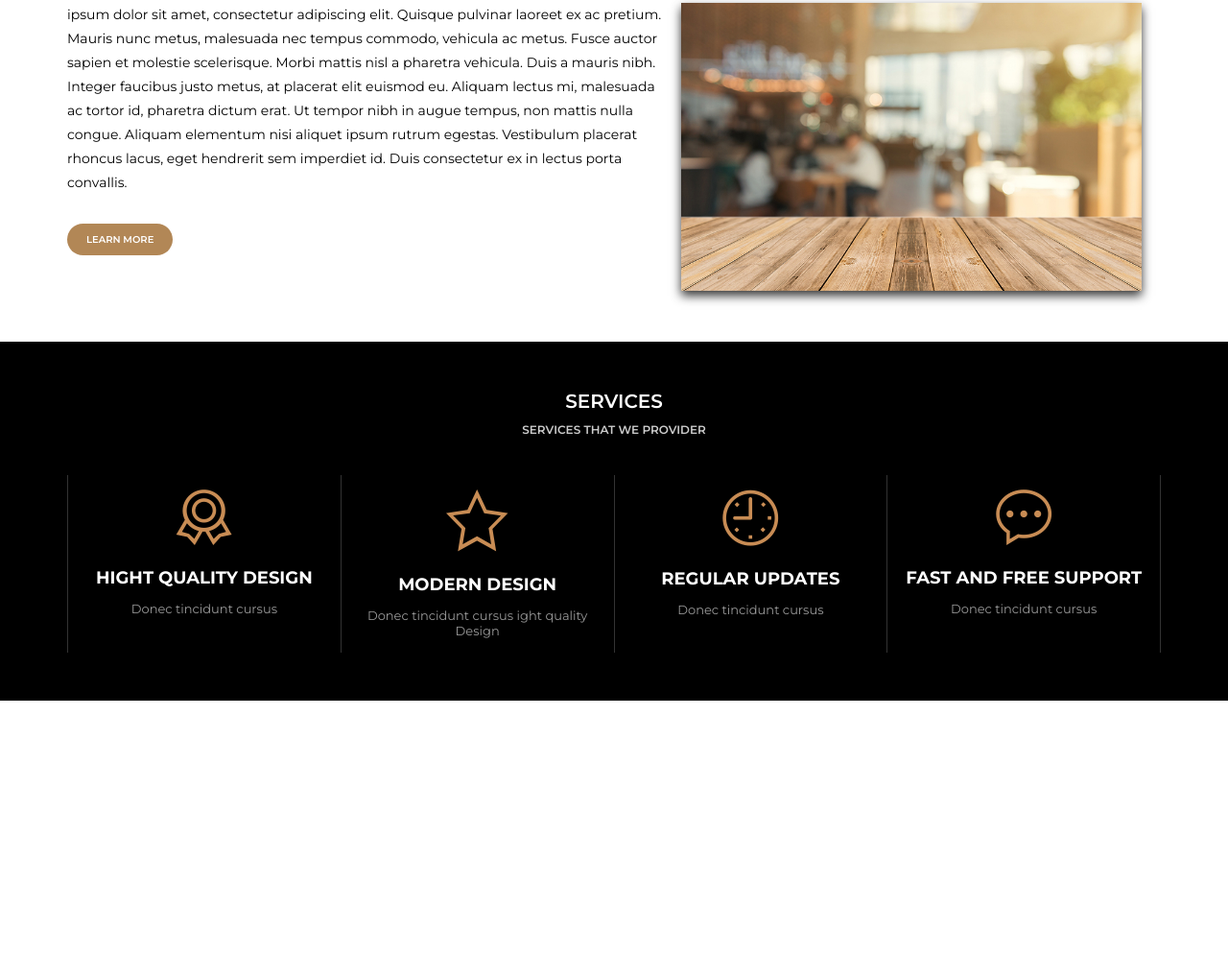
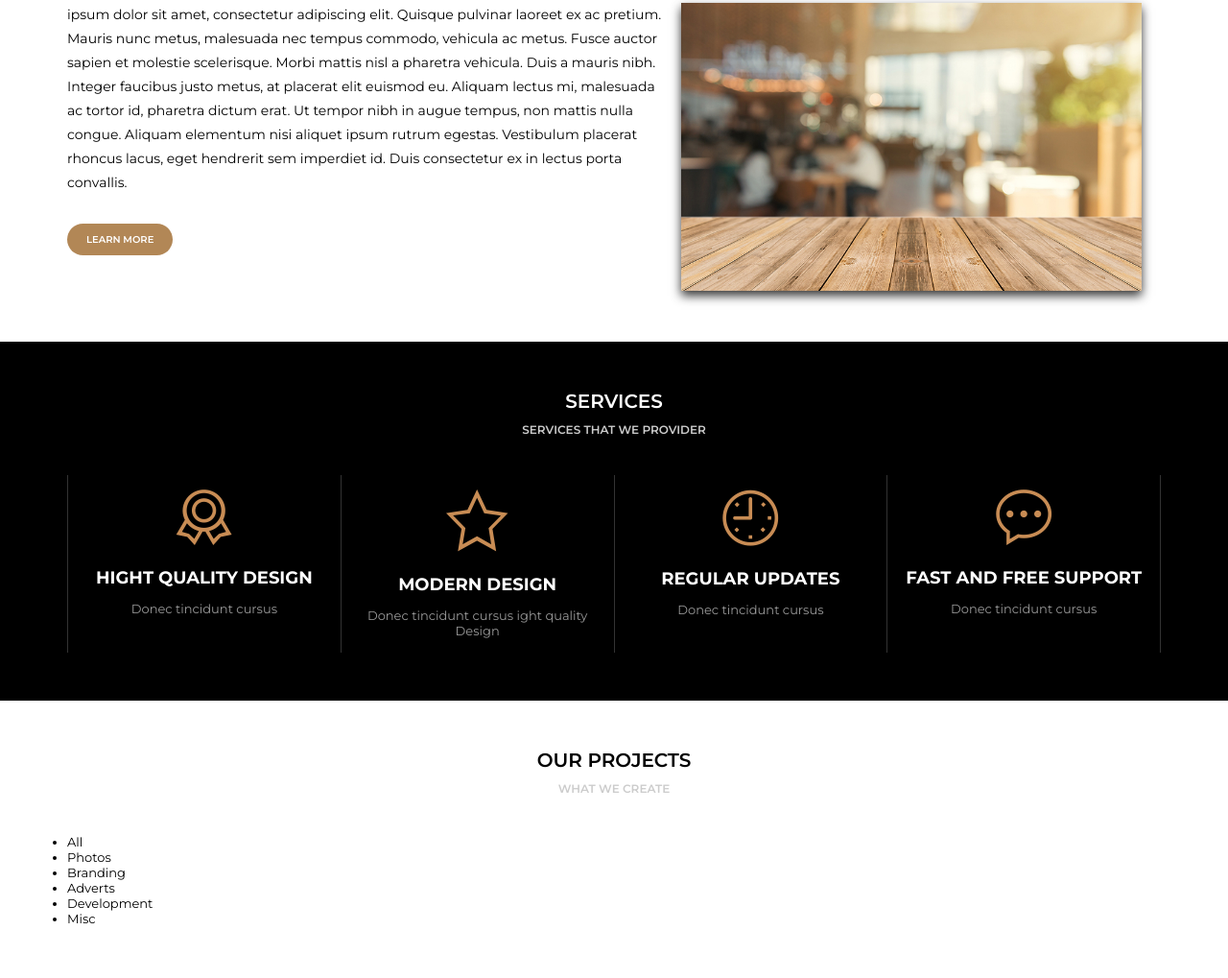
Before and after one commit to wellington197/Projeto-Awax, a plain HTML site: page home.html in a window 1280 px wide. Shown: the part 936-1955 px from the top of the page at 96% size. Before the commit the page ends 1666 px from the top, so only its background shows below. Drawn offline with Linux system fonts and the light colour scheme.

Commit message:
Create filters and section projects

```diff
--- a/home.html
+++ b/home.html
@@ -117,6 +117,30 @@
       <div>
     </div>
   </section>
+
+  <section class="default light">
+    <div class="section-title">Our Projects</div>
+    <div class="section-desc">What we create</div>
+    <div class="section-body">
+        <div class="section-projects">
+          <div class="section-projects--filters">
+            <ul>
+              <li>All</li>
+              <li>Photos</li>
+              <li>Branding</li>
+              <li>Adverts</li>
+              <li>Development</li>
+              <li>Misc</li>
+
+            </ul>
+
+
+          </div>
+
+        </div>
+    </div>
+  </section>
+
 </main>
 
 <footer>
```
